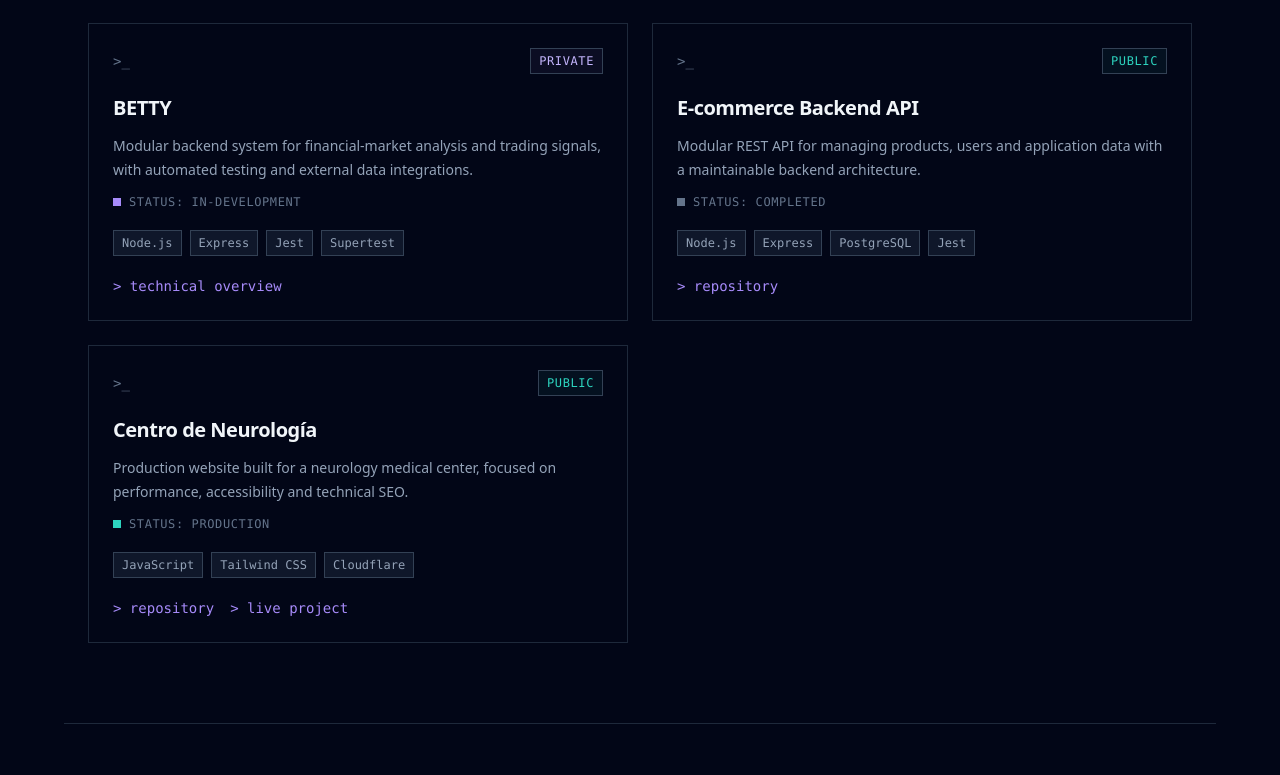
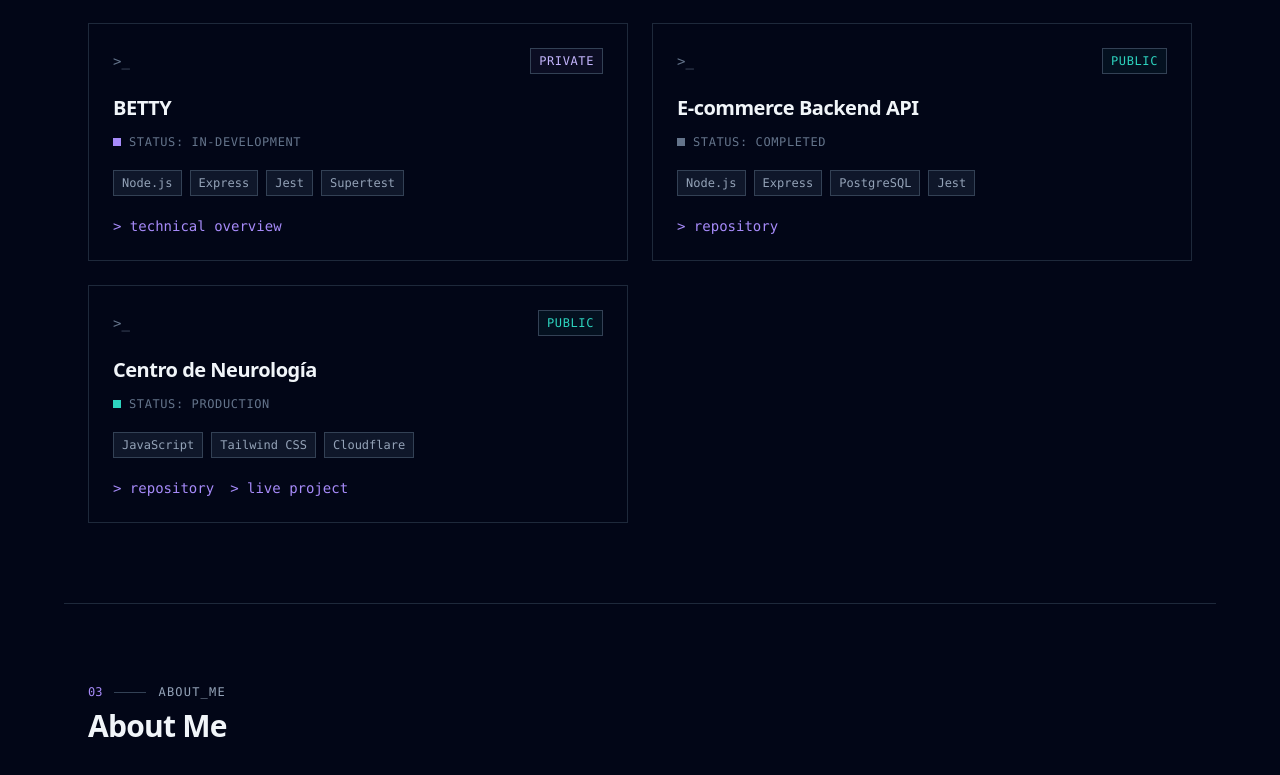
Before and after one commit to CharlyKrDev/carlos-kaar-portfolio, a React (Vite) app: page / in a window 1280 px wide. Shown: the part 900-1675 px from the top of the page. Built offline with nearby package versions, Linux system fonts and the light colour scheme.

Commit message:
refactor(projects): remove duplicated descriptions

```diff
--- a/src/data/projects.ts
+++ b/src/data/projects.ts
@@ -4,8 +4,6 @@ export const projects: Project[] = [
   {
     id: "betty",
     title: "BETTY",
-    description:
-      "Modular backend system for financial-market analysis and trading signals, with automated testing and external data integrations.",
     technologies: ["Node.js", "Express", "Jest", "Supertest"],
     isPrivate: true,
     documentationUrl:
@@ -16,8 +14,6 @@ export const projects: Project[] = [
   {
     id: "ecommerce-api",
     title: "E-commerce Backend API",
-    description:
-      "Modular REST API for managing products, users and application data with a maintainable backend architecture.",
     technologies: ["Node.js", "Express", "PostgreSQL", "Jest"],
     isPrivate: false,
     repositoryUrl: "https://github.com/CharlyKrDev/modular-ecommerce-backend-api",
@@ -26,8 +22,6 @@ export const projects: Project[] = [
   {
     id: "centro-neurologia",
     title: "Centro de Neurología",
-    description:
-      "Production website built for a neurology medical center, focused on performance, accessibility and technical SEO.",
     technologies: ["JavaScript", "Tailwind CSS", "Cloudflare"],
     isPrivate: false,
     repositoryUrl: "https://github.com/CharlyKrDev/centrodeneurologia",
--- a/src/types/project.ts
+++ b/src/types/project.ts
@@ -1,7 +1,6 @@
 export type Project = {
   id: ProjectId;
   title: string;
-  description: string;
   technologies: string[];
   isPrivate: boolean;
   repositoryUrl?: string;
```
